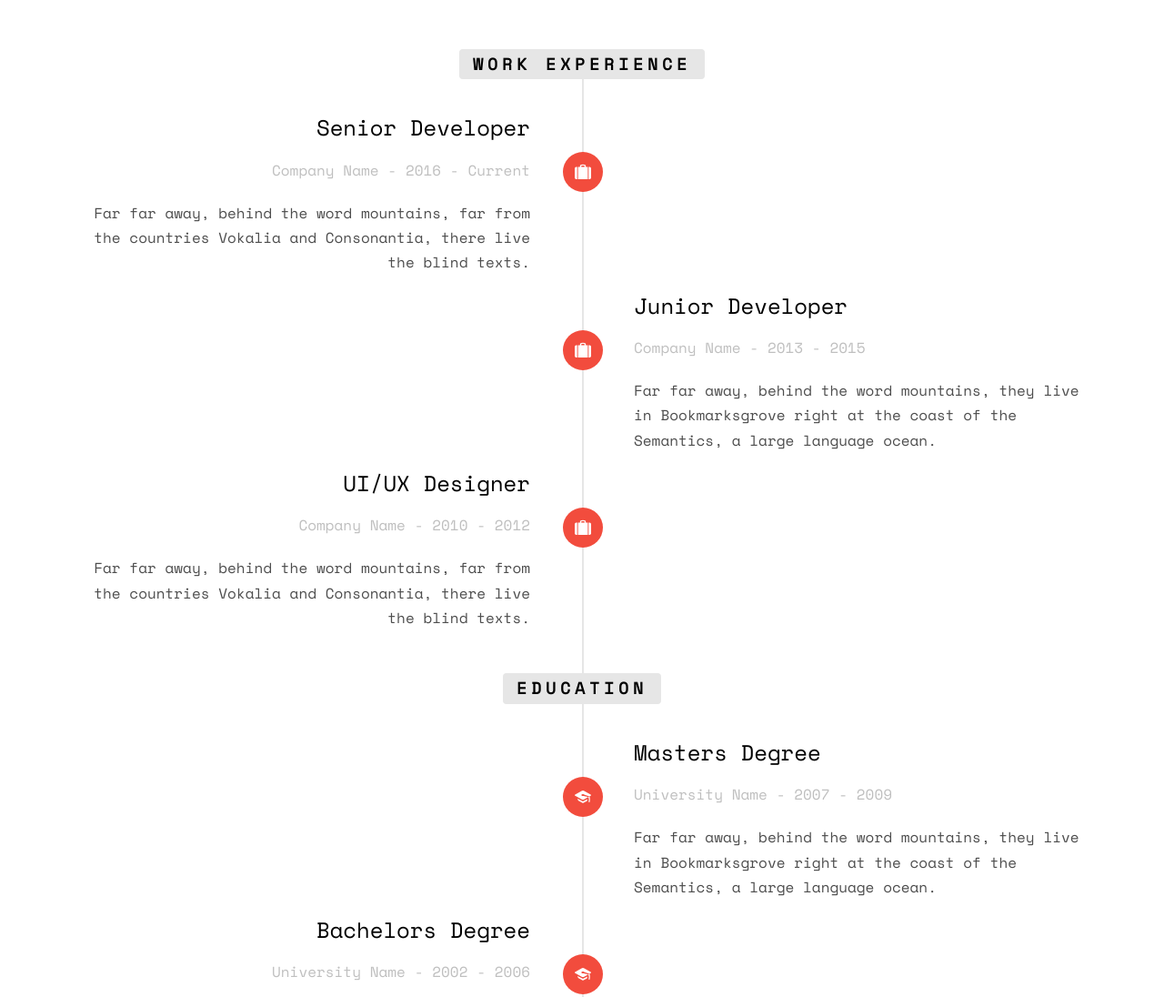
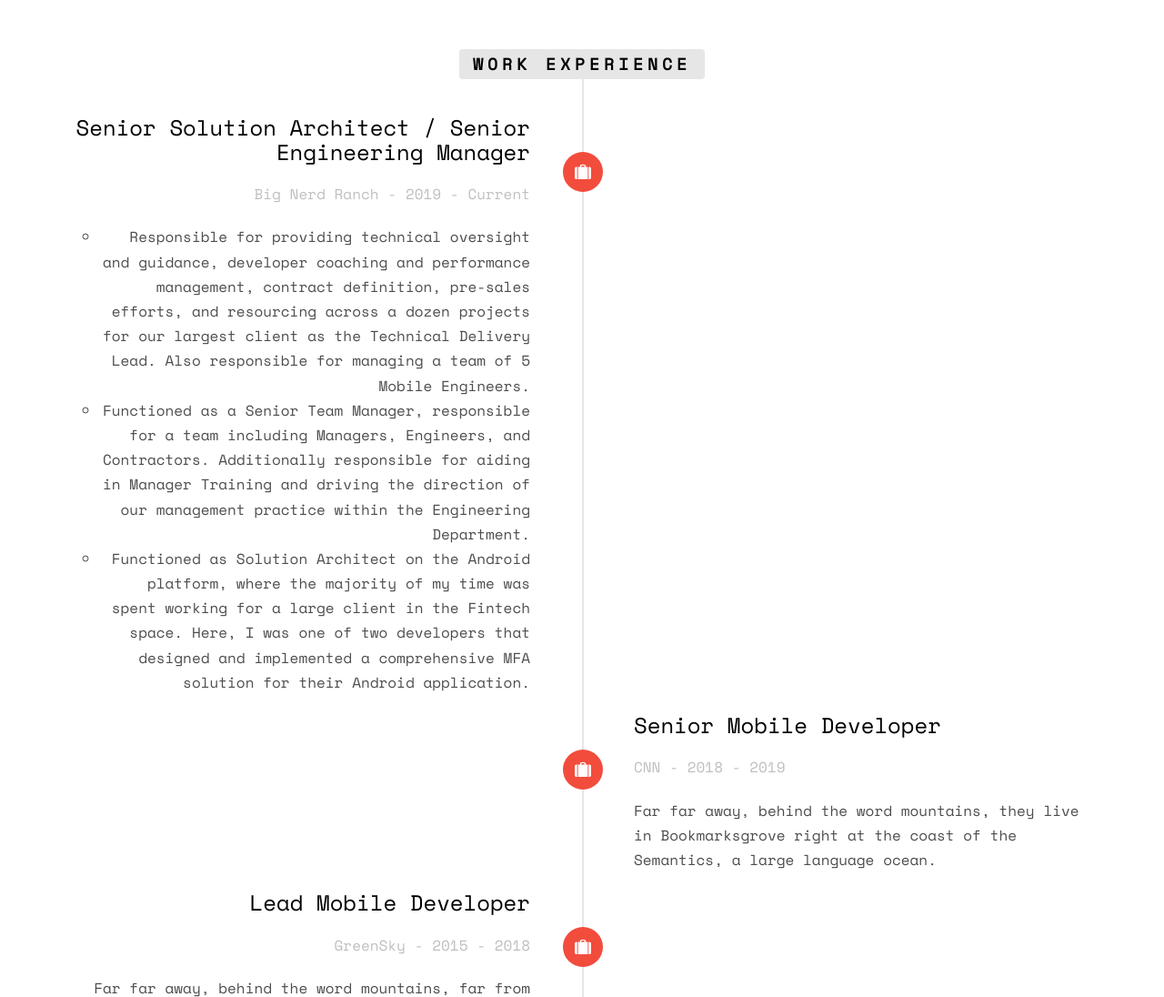
Before and after one commit to zappalex/cloud-resume-front-end, a plain HTML site: page index.html in a window 1280 px wide. Shown: the part 1780-2876 px from the top of the page at 91% size. Drawn offline with nearby package versions, Linux system fonts and the light colour scheme; some packages are replaced by stand-ins of ours; no server answers; files whose address does not match are found by name.

Commit message:
just a lil test

```diff
--- a/index.html
+++ b/index.html
@@ -114,11 +114,15 @@
 							<div class="timeline-badge"><i class="icon-suitcase"></i></div>
 							<div class="timeline-panel">
 								<div class="timeline-heading">
-									<h3 class="timeline-title">Senior Developer</h3>
-									<span class="company">Company Name - 2016 - Current</span>
+									<h3 class="timeline-title">Senior Solution Architect / Senior Engineering Manager</h3>
+									<span class="company">Big Nerd Ranch - 2019 - Current</span>
 								</div>
 								<div class="timeline-body">
-									<p>Far far away, behind the word mountains, far from the countries Vokalia and Consonantia, there live the blind texts.</p>
+									<ul>
+										<li>Responsible for providing technical oversight and guidance, developer coaching and performance management, contract definition, pre-sales efforts, and resourcing across a dozen projects for our largest client as the Technical Delivery Lead. Also responsible for managing a team of 5 Mobile Engineers.</li>
+										<li>Functioned as a Senior Team Manager, responsible for a team including Managers, Engineers, and Contractors. Additionally responsible for aiding in Manager Training and driving the direction of our management practice within the Engineering Department.</li>
+										<li>Functioned as Solution Architect on the Android platform, where the majority of my time was spent working for a large client in the Fintech space. Here, I was one of two developers that designed and implemented a comprehensive MFA solution for their Android application.</li>
+									</ul>
 								</div>
 							</div>
 						</li>
@@ -126,8 +130,8 @@
 							<div class="timeline-badge"><i class="icon-suitcase"></i></div>
 							<div class="timeline-panel">
 								<div class="timeline-heading">
-									<h3 class="timeline-title">Junior Developer</h3>
-									<span class="company">Company Name - 2013 - 2015</span>
+									<h3 class="timeline-title">Senior Mobile Developer</h3>
+									<span class="company">CNN - 2018 - 2019</span>
 								</div>
 								<div class="timeline-body">
 									<p>Far far away, behind the word mountains, they live in Bookmarksgrove right at the coast of the Semantics, a large language ocean.</p>
@@ -138,8 +142,8 @@
 							<div class="timeline-badge"><i class="icon-suitcase"></i></div>
 							<div class="timeline-panel">
 								<div class="timeline-heading">
-									<h3 class="timeline-title">UI/UX Designer</h3>
-									<span class="company">Company Name - 2010 - 2012</span>
+									<h3 class="timeline-title">Lead Mobile Developer</h3>
+									<span class="company">GreenSky - 2015 - 2018</span>
 								</div>
 								<div class="timeline-body">
 									<p>Far far away, behind the word mountains, far from the countries Vokalia and Consonantia, there live the blind texts.</p>
```
Also changed, not shown: 1 other file.
